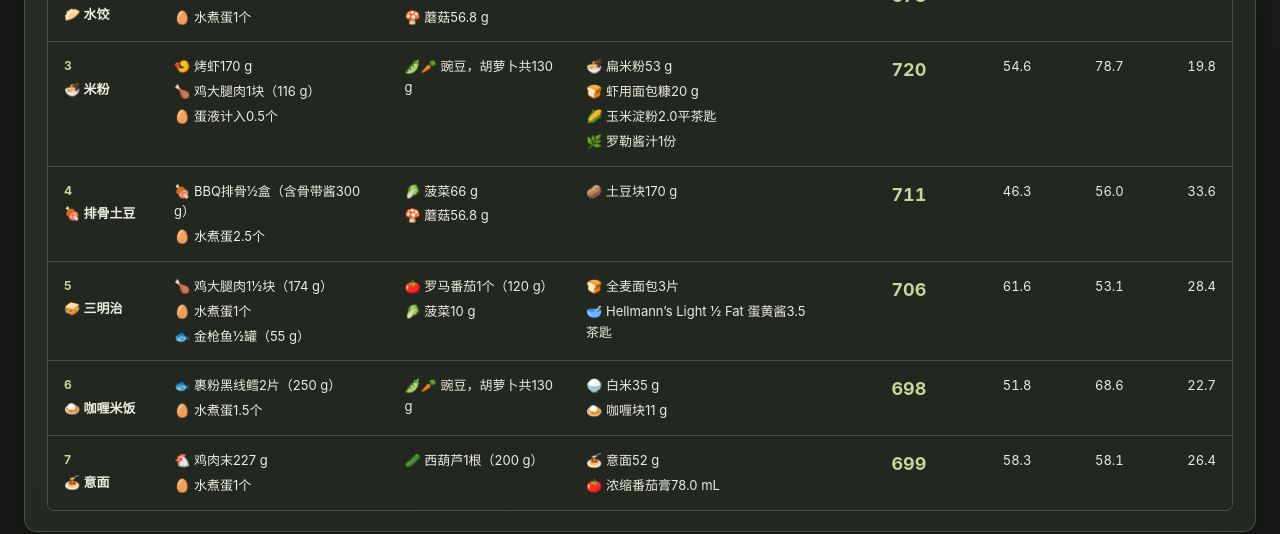
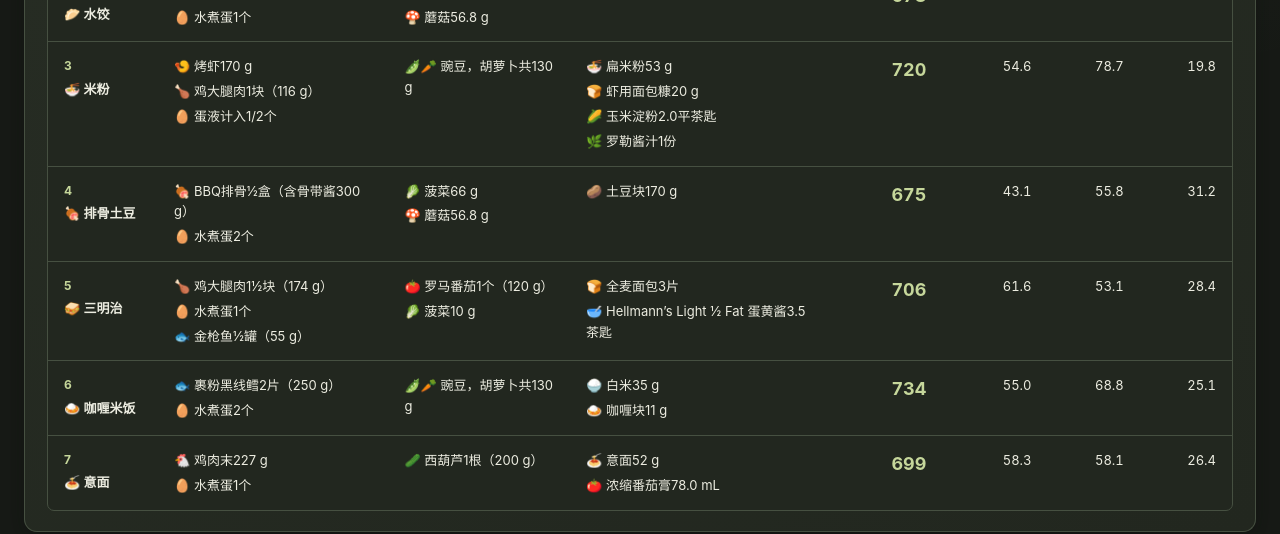
Before and after one commit to yunhaixiang/fitness, a Jekyll site: the page built from stats.md, in a window 1280 px wide and 900 px high, scrolled down 836 px. Shown: the part 152-686 px from the top of the window. Built offline with Jekyll 4.4.1, drawn with Linux system fonts in a browser that asks for light colours.

Commit message:
Balance eggs between meals four and six and format fractions

```diff
--- a/_data/meal_nutrition.json
+++ b/_data/meal_nutrition.json
@@ -56,23 +56,23 @@
       "epaDha": "0.90"
     },
     "potato": {
-      "kcal": "711",
-      "protein": "46.3",
-      "carbs": "56.0",
-      "fat": "33.6",
-      "saturatedFat": "10.7",
+      "kcal": "675",
+      "protein": "43.1",
+      "carbs": "55.8",
+      "fat": "31.2",
+      "saturatedFat": "9.9",
       "fibre": "6.3",
-      "sugar": "18.9",
-      "sodium": "1169",
-      "cholesterol": "543",
-      "epaDha": "0.12",
+      "sugar": "18.8",
+      "sodium": "1133",
+      "cholesterol": "450",
+      "epaDha": "0.10",
       "label": "potato",
-      "calcium": "211.298",
-      "iron": "6.972",
-      "potassium": "1916.116",
-      "vitaminD": "2.404",
-      "vitaminB12": "2.868",
-      "iodine": "81.655"
+      "calcium": "198.746",
+      "iron": "6.532",
+      "potassium": "1884.907",
+      "vitaminD": "2.019",
+      "vitaminB12": "2.492",
+      "iodine": "66.155"
     },
     "wrap": {
       "kcal": "679",
@@ -94,23 +94,23 @@
       "iodine": "34.515"
     },
     "rice": {
-      "kcal": "698",
-      "protein": "51.8",
-      "carbs": "68.6",
-      "fat": "22.7",
-      "saturatedFat": "5.4",
+      "kcal": "734",
+      "protein": "55.0",
+      "carbs": "68.8",
+      "fat": "25.1",
+      "saturatedFat": "6.2",
       "fibre": "7.0",
-      "sugar": "5.5",
-      "sodium": "1699",
-      "cholesterol": "389",
-      "epaDha": "0.36",
+      "sugar": "5.6",
+      "sodium": "1735",
+      "cholesterol": "482",
+      "epaDha": "0.38",
       "label": "rice",
-      "calcium": "123.108",
-      "iron": "4.212",
-      "potassium": "894.545",
-      "vitaminD": "1.613",
-      "vitaminB12": "4.787",
-      "iodine": "501.765"
+      "calcium": "135.661",
+      "iron": "4.652",
+      "potassium": "925.755",
+      "vitaminD": "1.998",
+      "vitaminB12": "5.162",
+      "iodine": "517.265"
     },
     "pasta": {
       "kcal": "699",
--- a/_data/nutrition_basis.json
+++ b/_data/nutrition_basis.json
@@ -456,7 +456,7 @@
       "spinach": 0.66,
       "mushroom": 0.5675,
       "oil": 0.625,
-      "egg": 2.5
+      "egg": 2
     },
     {
       "bread": 1.5,
@@ -470,7 +470,7 @@
     },
     {
       "rice": 0.35,
-      "egg": 1.5,
+      "egg": 2,
       "pc": 1.3,
       "haddock": 2,
       "curry": 0.6388888888888888
@@ -500,7 +500,7 @@
     "Oil: thighs 1/2 tsp, potatoes 1/4, shrimp 1, salmon 1/4, mushrooms 1/4, spinach 1/2, ground chicken 1, noodles 1/4 tsp per half-week. Salt: no added salt on chicken thighs, potatoes or salmon. Dry spices not quantified except in the new noodle sauce; no stock powder in this version.",
     "EPA+DHA uses fish composition proxies. The six previously missing micronutrients are calculated using _data/micronutrient_basis.json, combining Canadian product labels, CNF 2026 composition proxies and explicitly documented iodine assumptions.",
     "Great Value Chicken & Vegetable Potstickers 1.13 kg: verified label is 200 kcal / 4 dumplings (96 g) WITH 15 mL sauce. Meal 2 now uses seven pieces (168 g) WITHOUT sauce. No separate sauce label is available. Working estimate per 15 mL sauce: 30 kcal, P0.5/C6/F0.3 g, SFA0.03 g, fibre0 g, sugar6 g, sodium500 mg, cholesterol0 and EPA+DHA0. This is an assumed sweet soy dipping-sauce profile, not manufacturer data. Subtract 1.75 sauce portions per meal (52.5 kcal); all resulting dumpling-only nutrients are estimates. Original combined label and sauce assumption are retained as separate unused arr entries for audit. Purchasing cost stays unchanged because the sauce is included in the same bag; existing package-yield cost assumption is retained.",
-    "Balanced portions: rice 35 g dry, pasta 52 g dry, noodles 53 g dry. Potatoes 170 g raw per half-week, all in meal 4 with their existing oil; no added salt. Eight boiled eggs per half-week: meals 1, 2, 5 and 7 get one each, meal 4 gets 2.5 and meal 6 gets 1.5. One additional whole egg is prepared for shrimp coating; half is counted as consumed. Purchase 18 eggs weekly; count 17 eggs as consumed. No egg-frying oil. Shrimp 170 g raw per half-week, cooked with 20 g panko and all served in meal 3; one 340 g bag weekly.",
+    "Balanced portions: rice 35 g dry, pasta 52 g dry, noodles 53 g dry. Potatoes 170 g raw per half-week, all in meal 4 with their existing oil; no added salt. Eight boiled eggs per half-week: meals 1, 2, 5 and 7 get one each, meals 4 and 6 get two each. One additional whole egg is prepared for shrimp coating; half is counted as consumed. Purchase 18 eggs weekly; count 17 eggs as consumed. No egg-frying oil. Shrimp 170 g raw per half-week, cooked with 20 g panko and all served in meal 3; one 340 g bag weekly.",
     "Haddock: High Liner Pan-Sear Selects Roasted Garlic & Herbs, 500 g / four fillets. Manufacturer nutrition per about one fillet (127 g label serving): 170 kcal, protein 18 g, carbohydrate 11 g, fat 6 g, saturated fat 0.5 g, trans fat 0 g, fibre 1 g, sugar 0 g, sodium 410 mg, cholesterol 55 mg. Two fillets weekly; one box every two weeks. Manufacturer figures take precedence over inconsistent retailer copy. EPA+DHA provisionally estimated at 0.16 g per fillet by scaling the original Traditional fish proxy by protein (0.15 x 18/17); not measured. Label total omega-3 is 0.7 g and includes canola oil, so is not treated as EPA+DHA. Use the actual package label if it differs.",
     "Clover Leaf Low Sodium Flaked Light Tuna in Water, one 170 g can weekly. Manufacturer label unit is half a can drained (55 g); one unit (half a can drained, 55 g) in each sandwich; no tuna in the wraps. Chipotle mayonnaise is 1 tsp per wrap; Light ½ Fat mayonnaise is 3.5 tsp per sandwich. Tuna label total omega-3 0.2 g per half-can is used as an EPA+DHA approximation, not a separately measured EPA+DHA value. Little Yellows potatoes use the Canadian label per 110 g; 680 g bag every two weeks. No meatballs. Four haddock fillets weekly, one 500 g box.",
     "Old El Paso Mexican Refried Pinto Beans 398 mL: one can weekly, half a can (199 mL) per wrap, without draining. Recipe unit is 125 mL. Manufacturer label: 90 kcal, protein 5 g, carbohydrate 16 g, fat 0.5 g, saturated fat 0.1 g, fibre 8 g, sugar 1 g, sodium 450 mg, cholesterol 0 mg. EPA/DHA assumed zero for this plant product. Checked 2026-11-09. https://www.oldelpaso.ca/products/rice-beans/old-el-paso-refried-beans",
--- a/_includes/nutrition-meal-summary.html
+++ b/_includes/nutrition-meal-summary.html
@@ -5,41 +5,44 @@
 <tbody>
 {% for key in site.data.nutrition_basis.mealKeys %}
 {% assign portion = site.data.nutrition_basis.recipes[forloop.index0] %}
+{% assign egg_whole = portion.egg | floor %}
+{% assign egg_fraction = portion.egg | modulo: 1 %}
+{% capture egg_display %}{% if egg_fraction == 0.5 %}{% if egg_whole > 0 %}{{ egg_whole }} {% endif %}1/2{% else %}{{ portion.egg | round: 0 }}{% endif %}{% endcapture %}
 <tr>
 {% case key %}
 {% when 'wrap' %}
 <th scope="row"><span class="meal-summary-number">{{ forloop.index }}</span><span data-en="🌯 Wrap">🌯 卷饼</span></th>
-<td><div data-en="🍗 1½ Chicken Thighs ({{ portion.thigh | times: 100 | round: 0 }} g)">🍗 鸡大腿肉1½块（{{ portion.thigh | times: 100 | round: 0 }} g）</div><div data-en="🥚 {{ portion.egg | times: 1 | round: 1 }} Boiled Eggs">🥚 水煮蛋{{ portion.egg | times: 1 | round: 1 }}个</div><div data-en="🫘 ½ Can Refried Beans ({{ portion.refriedBeans | times: 125 | round: 0 }} mL)">🫘 豆泥½罐（{{ portion.refriedBeans | times: 125 | round: 0 }} mL）</div></td>
+<td><div data-en="🍗 1½ Chicken Thighs ({{ portion.thigh | times: 100 | round: 0 }} g)">🍗 鸡大腿肉1½块（{{ portion.thigh | times: 100 | round: 0 }} g）</div><div data-en="🥚 {{ egg_display }} Boiled Eggs">🥚 水煮蛋{{ egg_display }}个</div><div data-en="🫘 ½ Can Refried Beans ({{ portion.refriedBeans | times: 125 | round: 0 }} mL)">🫘 豆泥½罐（{{ portion.refriedBeans | times: 125 | round: 0 }} mL）</div></td>
 <td><div data-en="🫑 ½ Orange Bell Pepper ({{ portion.pepper | times: 100 | round: 0 }} g)">🫑 橙甜椒半个（{{ portion.pepper | times: 100 | round: 0 }} g）</div></td>
 <td><div data-en="🌯 {{ portion.tortilla | times: 1 | round: 0 }} Large Whole-Wheat Tortilla">🌯 大号全麦卷饼皮{{ portion.tortilla | times: 1 | round: 0 }}片</div><div data-en="🥣 {{ portion.mayo | times: 1 | round: 1 }} tsp Chipotle Mayonnaise">🥣 Chipotle蛋黄酱{{ portion.mayo | times: 1 | round: 1 }}茶匙</div></td>
 {% when 'dumpling' %}
 <th scope="row"><span class="meal-summary-number">{{ forloop.index }}</span><span data-en="🥟 Dumplings">🥟 水饺</span></th>
-<td><div data-en="🐟 1 Salmon Fillet ({{ portion.salmon | times: 100 | round: 0 }} g)">🐟 三文鱼1块（{{ portion.salmon | times: 100 | round: 0 }} g）</div><div data-en="🥚 {{ portion.egg | times: 1 | round: 0 }} Boiled Egg">🥚 水煮蛋{{ portion.egg | times: 1 | round: 0 }}个</div></td>
+<td><div data-en="🐟 1 Salmon Fillet ({{ portion.salmon | times: 100 | round: 0 }} g)">🐟 三文鱼1块（{{ portion.salmon | times: 100 | round: 0 }} g）</div><div data-en="🥚 {{ egg_display }} Boiled Egg">🥚 水煮蛋{{ egg_display }}个</div></td>
 <td><div data-en="🥬 Spinach {{ portion.spinach | times: 100 | round: 0 }} g">🥬 菠菜{{ portion.spinach | times: 100 | round: 0 }} g</div><div data-en="🍄 Mushrooms {{ portion.mushroom | times: 100 | round: 1 }} g">🍄 蘑菇{{ portion.mushroom | times: 100 | round: 1 }} g</div></td>
 <td><div data-en="🥟 {{ portion.dumpling | times: 4 | round: 0 }} Dumplings ({{ portion.dumpling | times: 96 | round: 0 }} g)">🥟 水饺{{ portion.dumpling | times: 4 | round: 0 }}个（{{ portion.dumpling | times: 96 | round: 0 }} g）</div></td>
 {% when 'noodles' %}
 <th scope="row"><span class="meal-summary-number">{{ forloop.index }}</span><span data-en="🍜 Rice Noodles">🍜 米粉</span></th>
-<td><div data-en="🍤 Baked Shrimp {{ portion.shrimp | times: 100 | round: 0 }} g">🍤 烤虾{{ portion.shrimp | times: 100 | round: 0 }} g</div><div data-en="🍗 1 Chicken Thigh ({{ portion.thigh | times: 100 | round: 0 }} g)">🍗 鸡大腿肉1块（{{ portion.thigh | times: 100 | round: 0 }} g）</div><div data-en="🥚 {{ portion.egg | times: 1 | round: 1 }} Egg Consumed in Coating">🥚 蛋液计入{{ portion.egg | times: 1 | round: 1 }}个</div></td>
+<td><div data-en="🍤 Baked Shrimp {{ portion.shrimp | times: 100 | round: 0 }} g">🍤 烤虾{{ portion.shrimp | times: 100 | round: 0 }} g</div><div data-en="🍗 1 Chicken Thigh ({{ portion.thigh | times: 100 | round: 0 }} g)">🍗 鸡大腿肉1块（{{ portion.thigh | times: 100 | round: 0 }} g）</div><div data-en="🥚 {{ egg_display }} Egg Consumed in Coating">🥚 蛋液计入{{ egg_display }}个</div></td>
 <td><div data-en="🫛🥕 Peas and Carrots {{ portion.pc | times: 100 | round: 0 }} g Total">🫛🥕 豌豆，胡萝卜共{{ portion.pc | times: 100 | round: 0 }} g</div></td>
 <td><div data-en="🍜 Rice Noodles {{ portion.noodle | times: 100 | round: 0 }} g">🍜 扁米粉{{ portion.noodle | times: 100 | round: 0 }} g</div><div data-en="🍞 Panko for Shrimp {{ portion.panko | times: 100 | round: 0 }} g">🍞 虾用面包糠{{ portion.panko | times: 100 | round: 0 }} g</div><div data-en="🌽 Cornstarch {{ portion.cornstarch | times: 40 | round: 1 }} tsp">🌽 玉米淀粉{{ portion.cornstarch | times: 40 | round: 1 }}平茶匙</div><div data-en="🌿 1 Serving Basil Sauce">🌿 罗勒酱汁1份</div></td>
 {% when 'potato' %}
 <th scope="row"><span class="meal-summary-number">{{ forloop.index }}</span><span data-en="🍖 Ribs and Potatoes">🍖 排骨土豆</span></th>
-<td><div data-en="🍖 ½ Box BBQ Ribs (300 g Including Bones and Sauce)">🍖 BBQ排骨½盒（含骨带酱300 g）</div><div data-en="🥚 {{ portion.egg | times: 1 | round: 1 }} Boiled Eggs">🥚 水煮蛋{{ portion.egg | times: 1 | round: 1 }}个</div></td>
+<td><div data-en="🍖 ½ Box BBQ Ribs (300 g Including Bones and Sauce)">🍖 BBQ排骨½盒（含骨带酱300 g）</div><div data-en="🥚 {{ egg_display }} Boiled Eggs">🥚 水煮蛋{{ egg_display }}个</div></td>
 <td><div data-en="🥬 Spinach {{ portion.spinach | times: 100 | round: 0 }} g">🥬 菠菜{{ portion.spinach | times: 100 | round: 0 }} g</div><div data-en="🍄 Mushrooms {{ portion.mushroom | times: 100 | round: 1 }} g">🍄 蘑菇{{ portion.mushroom | times: 100 | round: 1 }} g</div></td>
 <td><div data-en="🥔 Potatoes {{ portion.potato | times: 100 | round: 0 }} g">🥔 土豆块{{ portion.potato | times: 100 | round: 0 }} g</div></td>
 {% when 'bread' %}
 <th scope="row"><span class="meal-summary-number">{{ forloop.index }}</span><span data-en="🥪 Sandwich">🥪 三明治</span></th>
-<td><div data-en="🍗 1½ Chicken Thighs ({{ portion.thigh | times: 100 | round: 0 }} g)">🍗 鸡大腿肉1½块（{{ portion.thigh | times: 100 | round: 0 }} g）</div><div data-en="🥚 {{ portion.egg | times: 1 | round: 0 }} Boiled Egg">🥚 水煮蛋{{ portion.egg | times: 1 | round: 0 }}个</div><div data-en="🐟 ½ Can Tuna ({{ portion.tuna | times: 55 | round: 0 }} g)">🐟 金枪鱼½罐（{{ portion.tuna | times: 55 | round: 0 }} g）</div></td>
+<td><div data-en="🍗 1½ Chicken Thighs ({{ portion.thigh | times: 100 | round: 0 }} g)">🍗 鸡大腿肉1½块（{{ portion.thigh | times: 100 | round: 0 }} g）</div><div data-en="🥚 {{ egg_display }} Boiled Egg">🥚 水煮蛋{{ egg_display }}个</div><div data-en="🐟 ½ Can Tuna ({{ portion.tuna | times: 55 | round: 0 }} g)">🐟 金枪鱼½罐（{{ portion.tuna | times: 55 | round: 0 }} g）</div></td>
 <td><div data-en="🍅 1 Roma Tomato ({{ portion.tomato | times: 100 | round: 0 }} g)">🍅 罗马番茄1个（{{ portion.tomato | times: 100 | round: 0 }} g）</div><div data-en="🥬 Spinach {{ portion.spinach | times: 100 | round: 0 }} g">🥬 菠菜{{ portion.spinach | times: 100 | round: 0 }} g</div></td>
 <td><div data-en="🍞 {{ portion.bread | times: 2 | round: 0 }} Slices Whole-Wheat Bread">🍞 全麦面包{{ portion.bread | times: 2 | round: 0 }}片</div><div data-en="🥣 {{ portion.lightMayo | times: 1 | round: 1 }} tsp Hellmann’s Light ½ Fat Mayonnaise">🥣 Hellmann’s Light ½ Fat 蛋黄酱{{ portion.lightMayo | times: 1 | round: 1 }}茶匙</div></td>
 {% when 'rice' %}
 <th scope="row"><span class="meal-summary-number">{{ forloop.index }}</span><span data-en="🍛 Curry Rice">🍛 咖喱米饭</span></th>
-<td><div data-en="🐟 {{ portion.haddock | times: 1 | round: 0 }} Breaded Haddock Fillets ({{ portion.haddock | times: 125 | round: 0 }} g)">🐟 裹粉黑线鳕{{ portion.haddock | times: 1 | round: 0 }}片（{{ portion.haddock | times: 125 | round: 0 }} g）</div><div data-en="🥚 {{ portion.egg | round: 1 }} Boiled Eggs">🥚 水煮蛋{{ portion.egg | round: 1 }}个</div></td>
+<td><div data-en="🐟 {{ portion.haddock | times: 1 | round: 0 }} Breaded Haddock Fillets ({{ portion.haddock | times: 125 | round: 0 }} g)">🐟 裹粉黑线鳕{{ portion.haddock | times: 1 | round: 0 }}片（{{ portion.haddock | times: 125 | round: 0 }} g）</div><div data-en="🥚 {{ egg_display }} Boiled Eggs">🥚 水煮蛋{{ egg_display }}个</div></td>
 <td><div data-en="🫛🥕 Peas and Carrots {{ portion.pc | times: 100 | round: 0 }} g Total">🫛🥕 豌豆，胡萝卜共{{ portion.pc | times: 100 | round: 0 }} g</div></td>
 <td><div data-en="🍚 White Rice {{ portion.rice | times: 100 | round: 0 }} g">🍚 白米{{ portion.rice | times: 100 | round: 0 }} g</div><div data-en="🍛 Curry Roux {{ portion.curry | times: 18 | round: 0 }} g">🍛 咖喱块{{ portion.curry | times: 18 | round: 0 }} g</div></td>
 {% when 'pasta' %}
 <th scope="row"><span class="meal-summary-number">{{ forloop.index }}</span><span data-en="🍝 Spaghetti">🍝 意面</span></th>
-<td><div data-en="🐔 Ground Chicken {{ portion.ground | times: 100 | round: 0 }} g">🐔 鸡肉末{{ portion.ground | times: 100 | round: 0 }} g</div><div data-en="🥚 {{ portion.egg | round: 1 }} Boiled Eggs">🥚 水煮蛋{{ portion.egg | round: 1 }}个</div></td>
+<td><div data-en="🐔 Ground Chicken {{ portion.ground | times: 100 | round: 0 }} g">🐔 鸡肉末{{ portion.ground | times: 100 | round: 0 }} g</div><div data-en="🥚 {{ egg_display }} Boiled Eggs">🥚 水煮蛋{{ egg_display }}个</div></td>
 <td><div data-en="🥒 1 Zucchini ({{ portion.zucchini | times: 100 | round: 0 }} g)">🥒 西葫芦1根（{{ portion.zucchini | times: 100 | round: 0 }} g）</div></td>
 <td><div data-en="🍝 Spaghetti {{ portion.pasta | times: 85 | round: 0 }} g">🍝 意面{{ portion.pasta | times: 85 | round: 0 }} g</div><div data-en="🍅 Unico Tomato Paste {{ portion.sauce | times: 125 | round: 1 }} mL">🍅 浓缩番茄膏{{ portion.sauce | times: 125 | round: 1 }} mL</div></td>
 {% endcase %}
```
Also changed, not shown: _includes/diet-schedule.html (+4 -4 lines), cooking.md (+2 -2 lines), tests/seven-meals.test.js (+3 -1 lines).
